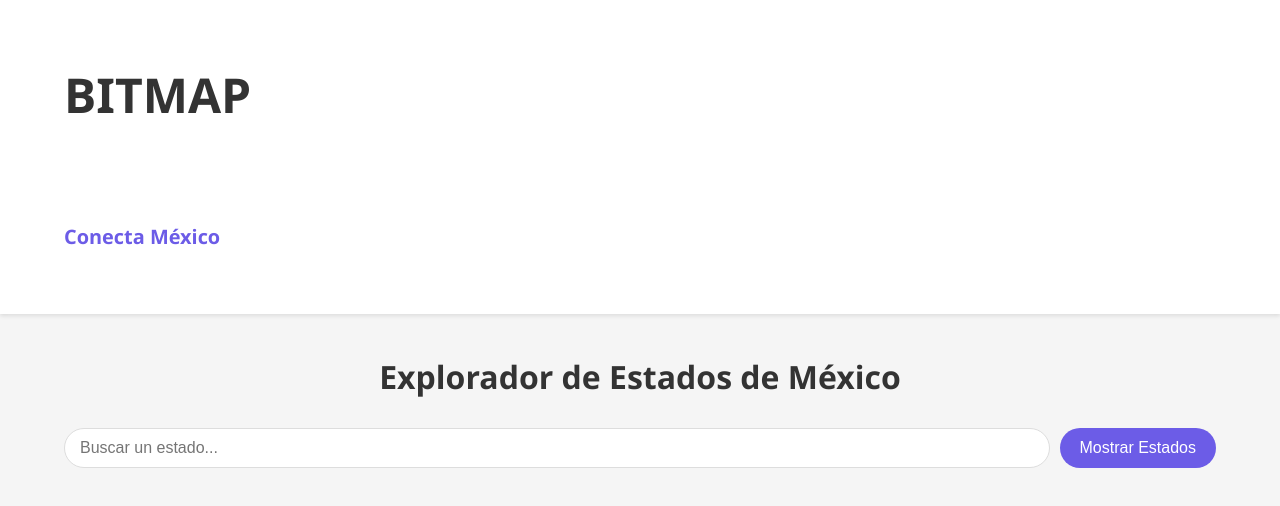
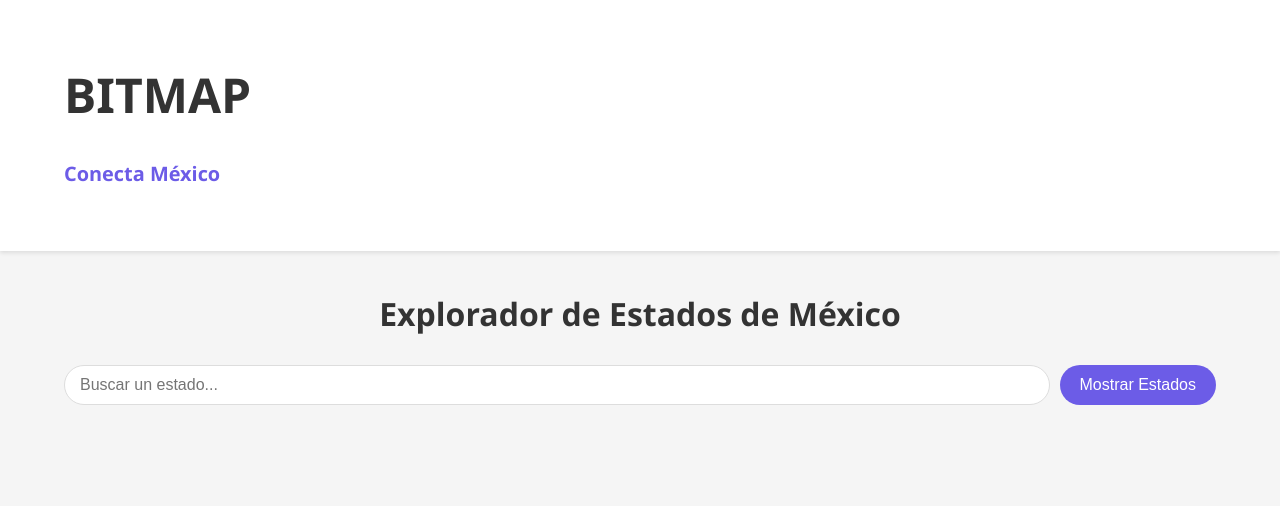
Before and after one commit to DanielGVPJean/vera_mapas, a website: page index.html in a window 1280 px wide. Drawn offline with Linux system fonts and the light colour scheme.

Commit message:
Update index.html

```diff
--- a/index.html
+++ b/index.html
@@ -282,8 +282,8 @@
     <header>
         <div class="container">
             <div class="header-content">
-                <div class="logo"><h1>BITMAP</h1>
-                    <br>
+                <div class="logo">
+                    <h1>BITMAP</h1>
                     <h5>Conecta México</h5>
                 </div>
             </div>
```
